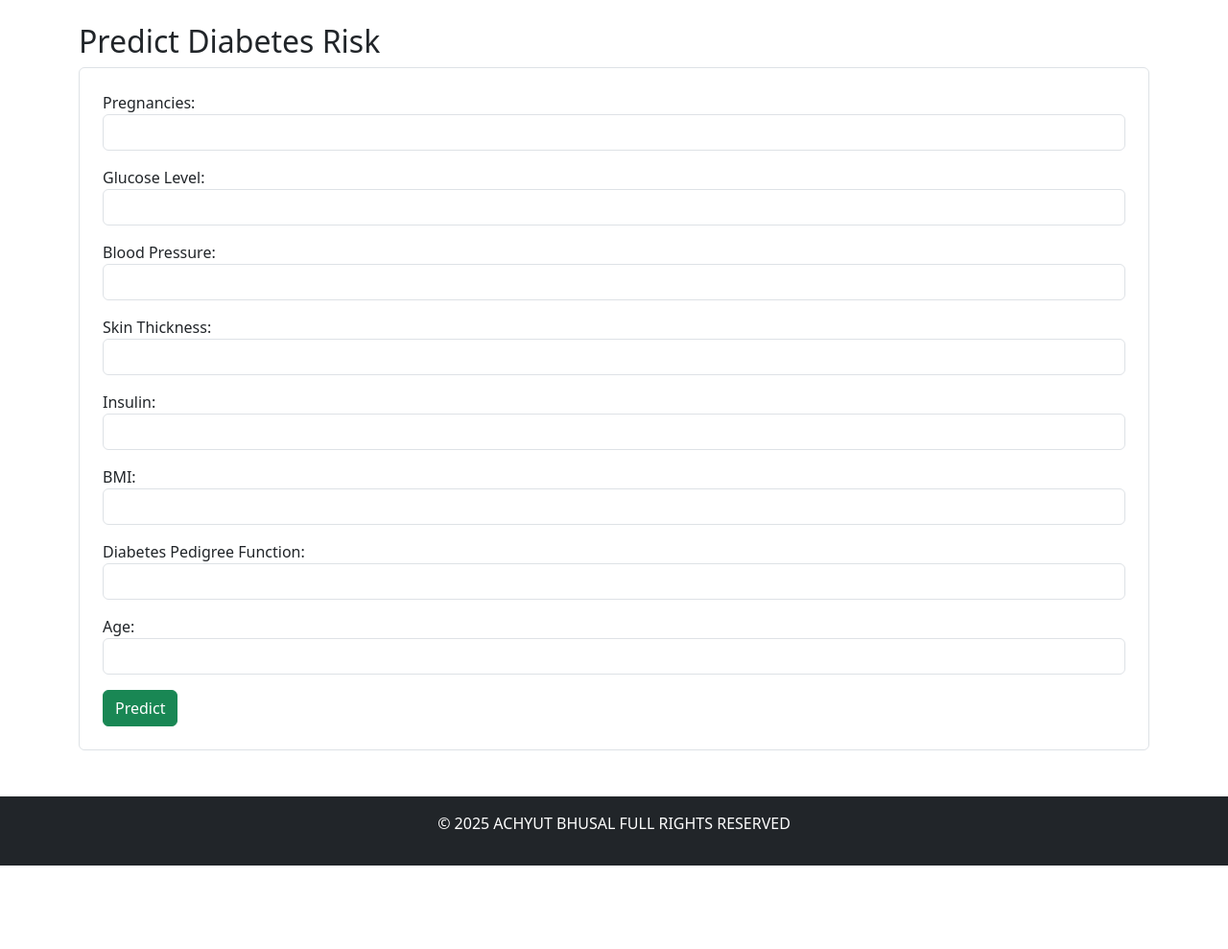
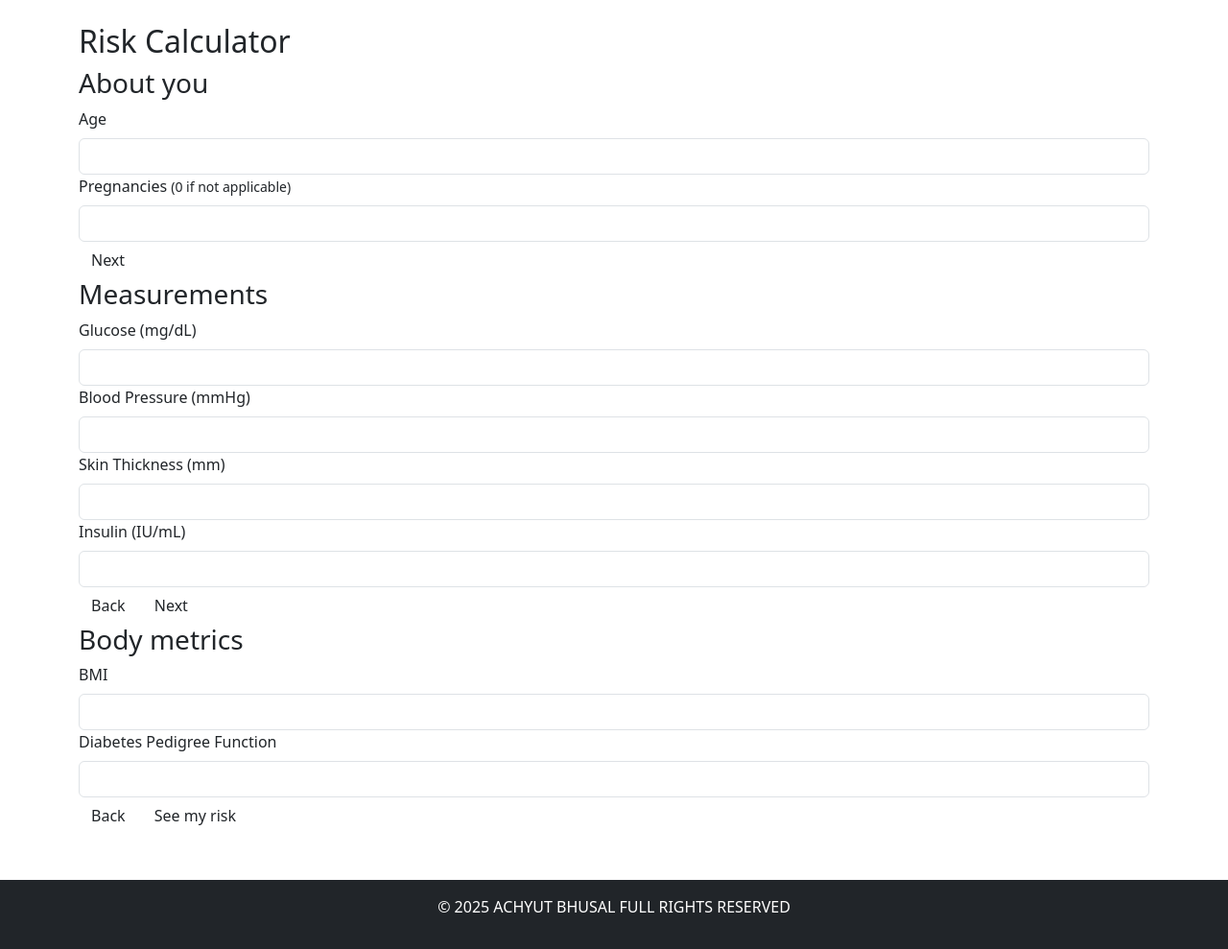
Before and after one commit to achyutbhusal805-art/AI, a Flask app: page /predict in a window 1280 px wide. Shown: the part 56-1045 px from the top of the page at 96% size. Before the commit the page ends 958 px from the top, so only its background shows below. Run offline with Flask 3, Linux system fonts and the light colour scheme; parts of the project's set-up code (start-up, migrations or seed data) failed here and were passed over.

Commit message:
Update predict.html

```diff
--- a/templates/predict.html
+++ b/templates/predict.html
@@ -1,23 +1,105 @@
 {% extends "base.html" %}
 {% block content %}
-<h2>Predict Diabetes Risk</h2>
-<form method="POST" class="form-control p-4">
-    <label>Pregnancies:</label>
-    <input type="number" name="pregnancies" class="form-control mb-3" required>
-    <label>Glucose Level:</label>
-    <input type="number" name="glucose" class="form-control mb-3" step="0.1" required>
-    <label>Blood Pressure:</label>
-    <input type="number" name="blood_pressure" class="form-control mb-3" required>
-    <label>Skin Thickness:</label>
-    <input type="number" name="skin_thickness" class="form-control mb-3" required>
-    <label>Insulin:</label>
-    <input type="number" name="insulin" class="form-control mb-3" required>
-    <label>BMI:</label>
-    <input type="number" name="bmi" class="form-control mb-3" step="0.1" required>
-    <label>Diabetes Pedigree Function:</label>
-    <input type="number" name="pedigree" class="form-control mb-3" step="0.01" required>
-    <label>Age:</label>
-    <input type="number" name="age" class="form-control mb-3" required>
-    <button type="submit" class="btn btn-success">Predict</button>
-</form>
+<h2 class="page-title">Risk Calculator</h2>
+
+<div id="wizard" class="wizard">
+  <!-- progress -->
+  <div class="wizard__progress">
+    <div class="wizard__bar" id="wizBar" style="width: 33%"></div>
+  </div>
+
+  <form id="riskForm" method="POST" class="wizard__form">
+    <!-- STEP 1 -->
+    <div class="wizard__step is-active" data-step="1">
+      <h3>About you</h3>
+      <div class="grid-2">
+        <div>
+          <label class="form-label">Age</label>
+          <input type="number" min="1" max="120" name="age" class="form-control" required>
+        </div>
+        <div>
+          <label class="form-label">Pregnancies <small class="muted">(0 if not applicable)</small></label>
+          <input type="number" min="0" max="20" name="pregnancies" class="form-control" required>
+        </div>
+      </div>
+      <div class="wizard__nav">
+        <button type="button" class="btn btn-next">Next</button>
+      </div>
+    </div>
+
+    <!-- STEP 2 -->
+    <div class="wizard__step" data-step="2">
+      <h3>Measurements</h3>
+      <div class="grid-2">
+        <div>
+          <label class="form-label">Glucose (mg/dL)</label>
+          <input type="number" min="0" step="0.1" name="glucose" class="form-control" required>
+        </div>
+        <div>
+          <label class="form-label">Blood Pressure (mmHg)</label>
+          <input type="number" min="0" name="blood_pressure" class="form-control" required>
+        </div>
+        <div>
+          <label class="form-label">Skin Thickness (mm)</label>
+          <input type="number" min="0" name="skin_thickness" class="form-control" required>
+        </div>
+        <div>
+          <label class="form-label">Insulin (IU/mL)</label>
+          <input type="number" min="0" name="insulin" class="form-control" required>
+        </div>
+      </div>
+      <div class="wizard__nav">
+        <button type="button" class="btn btn-prev">Back</button>
+        <button type="button" class="btn btn-next">Next</button>
+      </div>
+    </div>
+
+    <!-- STEP 3 -->
+    <div class="wizard__step" data-step="3">
+      <h3>Body metrics</h3>
+      <div class="grid-2">
+        <div>
+          <label class="form-label">BMI</label>
+          <input type="number" min="0" step="0.1" name="bmi" class="form-control" required>
+        </div>
+        <div>
+          <label class="form-label">Diabetes Pedigree Function</label>
+          <input type="number" min="0" step="0.01" name="pedigree" class="form-control" required>
+        </div>
+      </div>
+      <div class="wizard__nav">
+        <button type="button" class="btn btn-prev">Back</button>
+        <button type="submit" class="btn btn-cta">See my risk</button>
+      </div>
+    </div>
+  </form>
+</div>
+
+<script>
+(function () {
+  const steps = [...document.querySelectorAll('.wizard__step')];
+  const nextBtns = document.querySelectorAll('.btn-next');
+  const prevBtns = document.querySelectorAll('.btn-prev');
+  const bar = document.getElementById('wizBar');
+  let current = 0;
+
+  function show(i) {
+    steps[current].classList.remove('is-active');
+    current = i;
+    steps[current].classList.add('is-active');
+    bar.style.width = ((current+1)/steps.length*100) + '%';
+    window.scrollTo({top: 0, behavior: 'smooth'});
+  }
+
+  nextBtns.forEach(b => b.addEventListener('click', () => {
+    const inputs = steps[current].querySelectorAll('input[required]');
+    for (const el of inputs) { if (!el.reportValidity()) return; }
+    if (current < steps.length-1) show(current+1);
+  }));
+
+  prevBtns.forEach(b => b.addEventListener('click', () => {
+    if (current > 0) show(current-1);
+  }));
+})();
+</script>
 {% endblock %}
```
